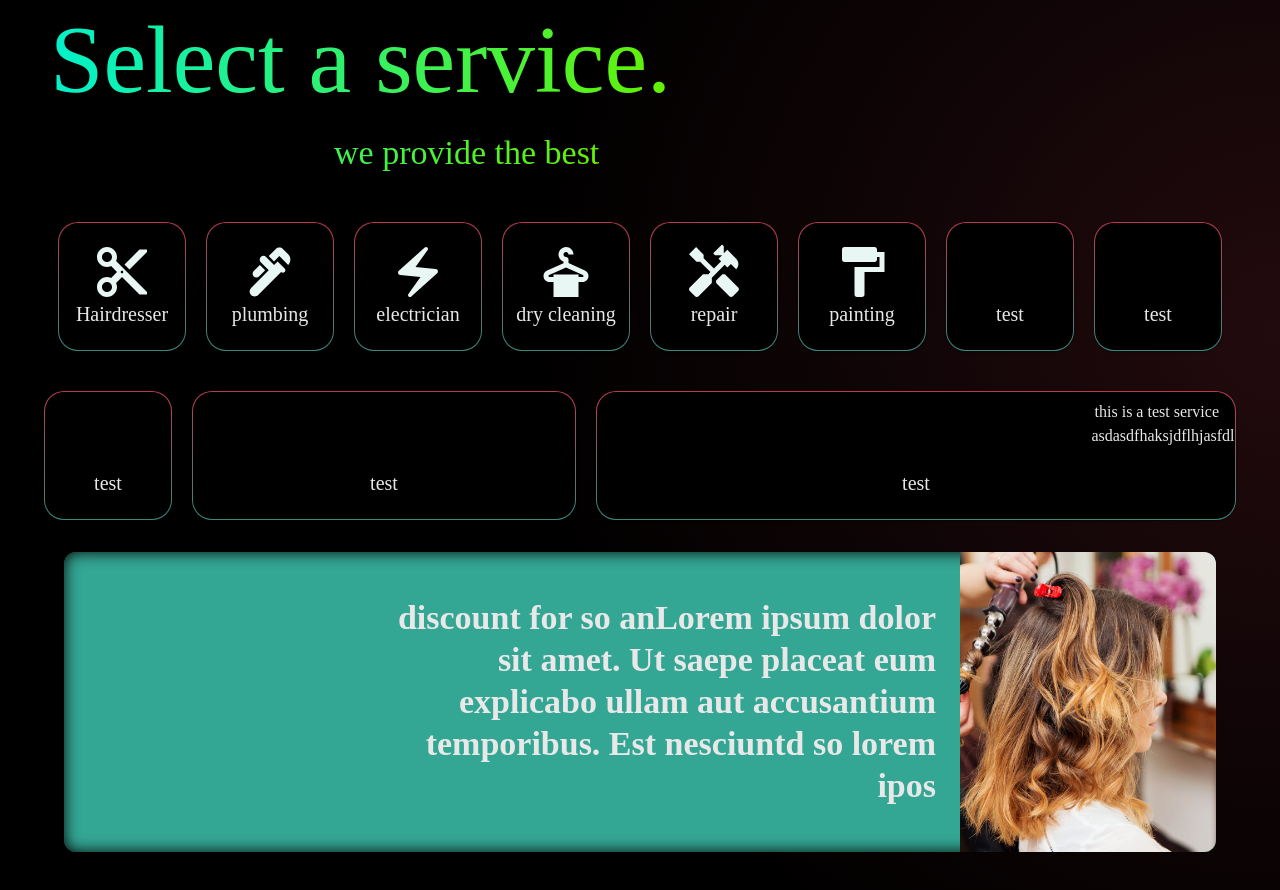
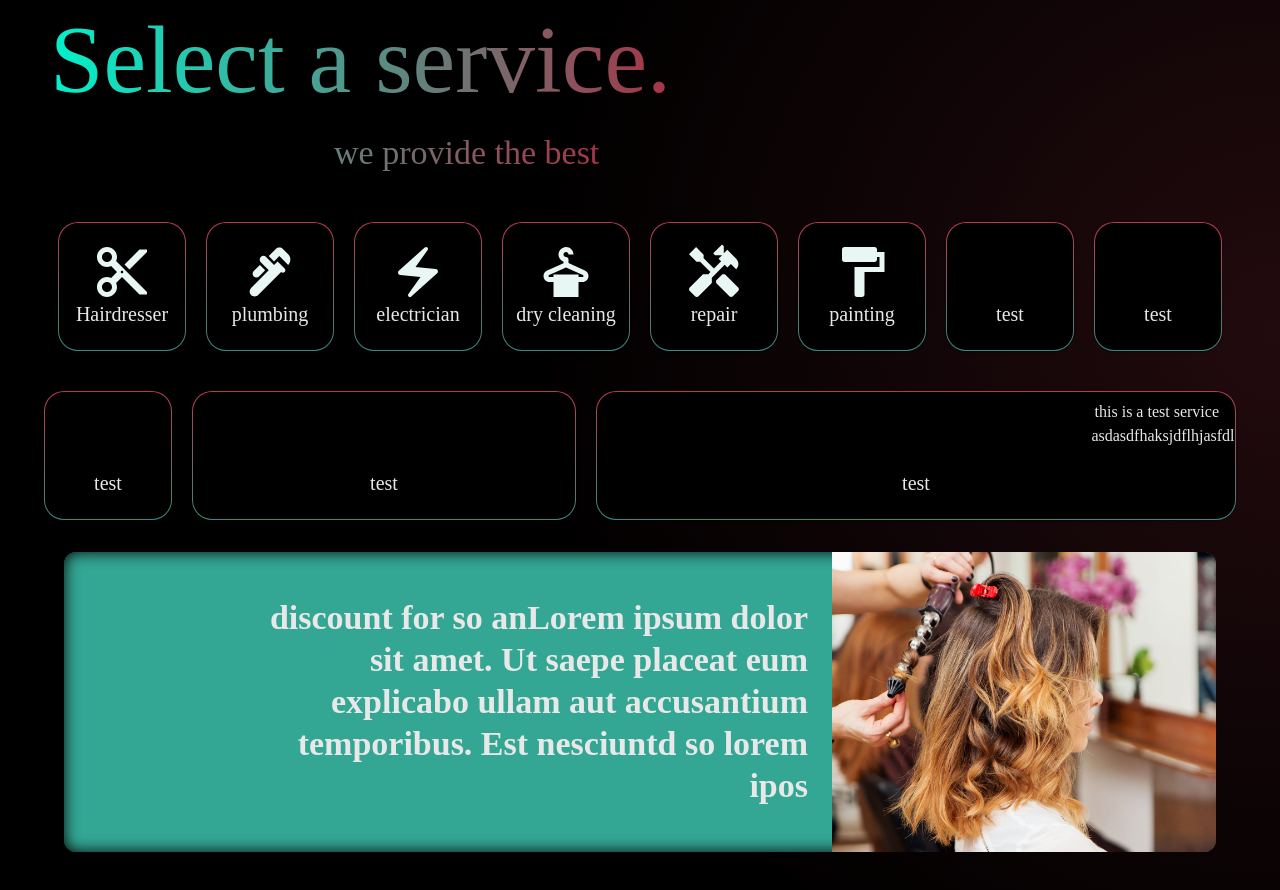
Before and after one commit to jackdaw114/placeholder, a React (Create React App) app in the folder frontend/my_app/: page /catagories in a window 1280 px wide. Shown: the part 180-1070 px from the top of the page. Built offline with nearby package versions, Linux system fonts and the light colour scheme; a web font is replaced by a local one.

Commit message:
css imporvements

```diff
--- a/frontend/my_app/src/components/Catagories.css
+++ b/frontend/my_app/src/components/Catagories.css
@@ -3,7 +3,7 @@
 }
 
 .typography-h1 {
-    background: linear-gradient(to right, #02f1cb 0%, #64f102 100%);
+    background: linear-gradient(to right, #02f1cb 0%, #A63446 100%);
     -webkit-background-clip: text;
     background-clip: text;
 
@@ -12,7 +12,7 @@
 }
 
 .typography-h4 {
-    background: linear-gradient(to right, #64f102 70%, #02f1cb 100%);
+    background: linear-gradient(to right, #A63446 70%, #02f1cb 100%);
     -webkit-background-clip: text;
     background-clip: text;
 
@@ -28,7 +28,7 @@
 
 .add_image {
     object-fit: cover;
-    width: 20vw;
+    width: 30vw;
     height: 100%;
 }
 
--- a/frontend/my_app/src/components/Catagories.js
+++ b/frontend/my_app/src/components/Catagories.js
@@ -51,9 +51,9 @@ export default function Catagories() {
             <Services data={data} />
 
             <Box sx={{ marginTop: '2em', width: '100%', height: "100%", display: 'flex', justifyContent: 'center' }}>
-                <Card className='add_card' sx={{ boxShadow: 'inset 0px 0px 15px black', borderRadius: 3, minWidth: '90vw', maxWidth: '90vw', minHeight: 100, backgroundColor: theme.palette.primary.light, display: 'flex', justifyContent: 'right' }}>
+                <Card className='add_card' sx={{ boxShadow: 'inset 0px 0px 15px black', borderRadius: 3, minWidth: '90vw', maxWidth: '90vw', maxHeight: '40vh', minHeight: 100, backgroundColor: theme.palette.primary.light, display: 'flex', justifyContent: 'right' }}>
 
-                    <Typography variant="h4" className="typoh4" sx={{ textAlign: 'right', verticalAlign: 'middle', maxWidth: '50%', marginRight: 3 }}><h4>discount for so anLorem ipsum dolor sit amet. Ut saepe placeat eum explicabo ullam aut accusantium temporibus. Est nesciuntd so lorem ipos</h4></Typography>
+                    <Typography variant="h4" className="typoh4" sx={{ textAlign: 'right', display: 'table-cell', verticalAlign: 'middle', maxWidth: '50%', marginRight: 3 }}><h4>discount for so anLorem ipsum dolor sit amet. Ut saepe placeat eum explicabo ullam aut accusantium temporibus. Est nesciuntd so lorem ipos</h4></Typography>
                     <CardMedia ><img src={image2} className="add_image" /></CardMedia>
                 </Card>
             </Box>
--- a/frontend/my_app/src/components/Navbar.js
+++ b/frontend/my_app/src/components/Navbar.js
@@ -146,7 +146,10 @@ function Navbar() {
 
                             {data.map((item, index) => (
 
-                                <ListItem sx={{ width: 'auto' }} button key={index} onClick={() => eval(item.nav)}>
+                                <ListItem sx={{ width: 'auto' }} button key={index} onClick={() => {
+                                    eval(item.nav)
+                                    handleDrawerClose()
+                                }}>
                                     <ListItemIcon sx={{ color: 'white' }}>{item.icon}</ListItemIcon>
                                     <ListItemText primary={item.name} />
                                 </ListItem>
--- a/frontend/my_app/src/components/SearchBar.js
+++ b/frontend/my_app/src/components/SearchBar.js
@@ -44,7 +44,7 @@ export default function SearchBar({ childToParent }) {
         }} elevation='0' >
             <Box component={'form'} onMouseOver={handleSearchOpen} elevation='0' sx={{ display: 'flex', flexShrink: 1, justifyContent: 'center', borderRadius: 100, display: 'flex', alignItems: 'center', width: 'auto', padding: 1, backgroundColor: theme.palette.secondary.main }}>
                 <IconButton size='large' sx={{ color: 'white' }} ><SearchIcon /></IconButton>
-                <InputBase onBlur={handleSearchClose} sx={{ fontSize: 20, backgroundColor: theme.palette.secondary.main, borderRadius: 5, ...(!searchToggle && { display: 'none' }), width: 400 }} placeholder="enter service name"
+                <InputBase onBlur={handleSearchClose} sx={{ fontSize: 20, backgroundColor: theme.palette.secondary.main, borderRadius: 5, ...(!searchToggle && { display: 'none' }), width: '50vw' }} placeholder="enter service name"
                     onChange={handleChange}>
                 </InputBase>
             </Box>
```
